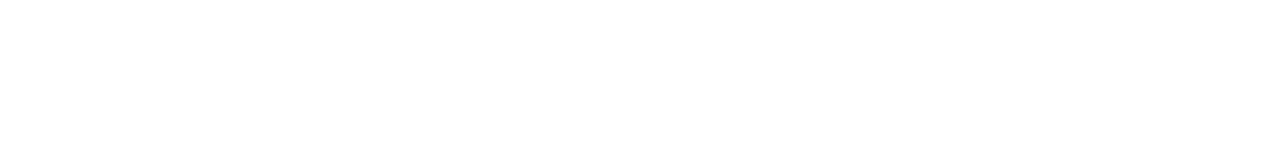
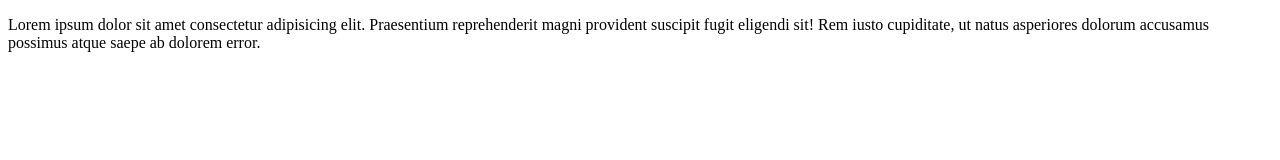
Before and after one commit to oversong1/git-comandos, a plain HTML site: page index.html in a window 1280 px wide. Drawn offline with Linux system fonts and the light colour scheme.

Commit message:
paragrafo no html

```diff
--- a/index.html
+++ b/index.html
@@ -7,6 +7,6 @@
     <title>Curso de Git e Github</title>
 </head>
 <body>
-
+    <p>Lorem ipsum dolor sit amet consectetur adipisicing elit. Praesentium reprehenderit magni provident suscipit fugit eligendi sit! Rem iusto cupiditate, ut natus asperiores dolorum accusamus possimus atque saepe ab dolorem error.</p>
 </body>
 </html>
```
